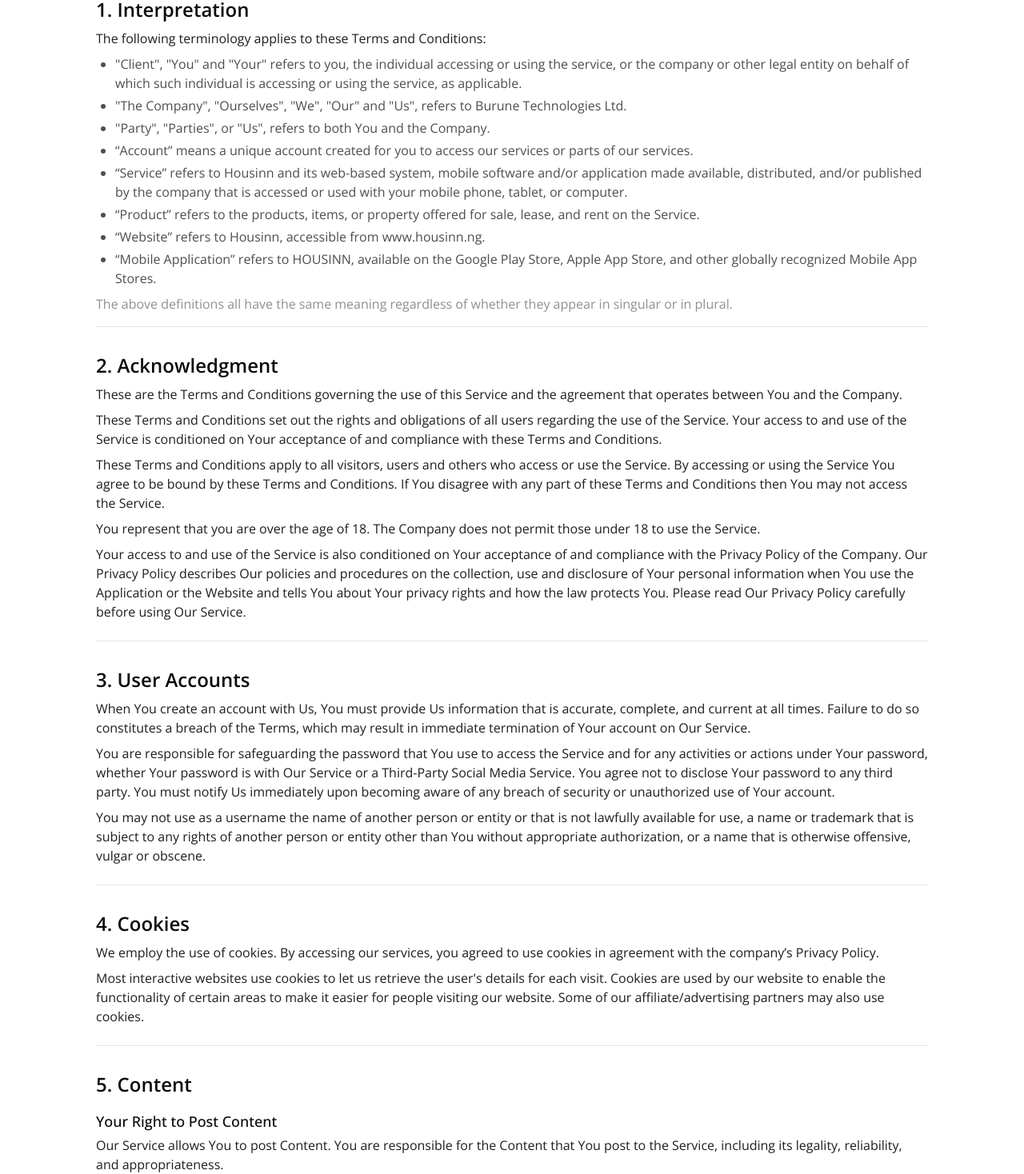
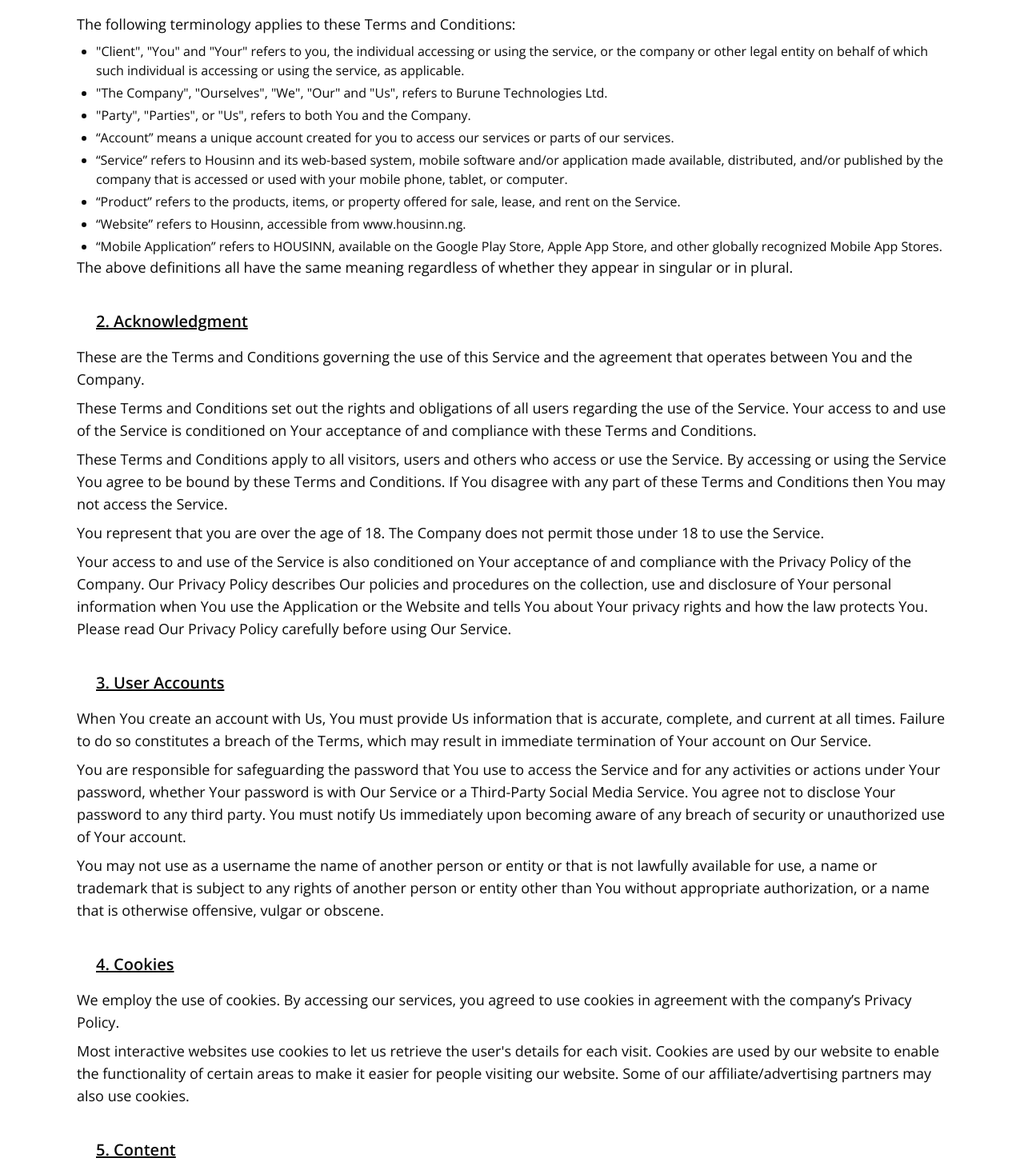
Before and after one commit to colloidOS/Housinn-for-Website, a Next.js app: page /terms-and-conditions in a window 1280 px wide. Shown: the part 302-1770 px from the top of the page at 80% size. Built offline with nearby package versions, Linux system fonts and the light colour scheme.

Commit message:
refactor: improved the terms and conditions

```diff
--- a/src/app/privacypolicy/components/PrivacyPolicyData.tsx
+++ b/src/app/privacy-policy/components/PrivacyPolicy.tsx
@@ -1,8 +1,8 @@
 import Wrapper from "@/components/ui/Wrapper";
-import { policySections } from "@/data/privacypolicy";
+import { policySections } from "@/data/privacy-policy";
 import React from "react";
 
-const PrivacyPolicyData: React.FC = () => {
+const PrivacyPolicy: React.FC = () => {
   return (
     <Wrapper>
       <h1 className="uppercase text-2xl font-bold text-center mb-6 underline">
@@ -60,4 +60,4 @@ const PrivacyPolicyData: React.FC = () => {
   );
 };
 
-export default PrivacyPolicyData;
+export default PrivacyPolicy;
--- a/src/app/privacypolicy/page.tsx
+++ b/src/app/privacy-policy/page.tsx
@@ -1,15 +1,16 @@
 "use client";
 import Navbar from "@/components/Navbar";
 import React from "react";
-import PrivacyPolicyData from "./components/PrivacyPolicyData";
+import PrivacyPolicy from "./components/PrivacyPolicy";
 
-const PrivacyPolicy = () => {
+
+const PrivacyPolicyPage = () => {
   return (
     <div>
       <Navbar colorScheme="alternate" />
-      <PrivacyPolicyData/>
+      <PrivacyPolicy/>
     </div>
   );
 };
 
-export default PrivacyPolicy;
+export default PrivacyPolicyPage;
--- a/src/app/terms-and-conditions/components/TermsAndConditionData.tsx
+++ b/src/app/terms-and-conditions/components/TermsAndConditions.tsx
@@ -2,11 +2,11 @@ import Wrapper from "@/components/ui/Wrapper";
 import termsContent from "@/data/terms-and-conditions";
 import React from "react";
 
-const TermsAndConditionsData = () => {
+const TermsAndConditions = () => {
   return (
     <Wrapper>
       <h1 className="uppercase text-2xl font-bold text-center mb-6 underline">
-        TERMS AND CONDITIONS
+        terms and conditions
       </h1>
       <p className="text-lg font-medium mb-2">
         Our Terms and Conditions were last updated on the 30th of October, 2024
@@ -15,16 +15,16 @@ const TermsAndConditionsData = () => {
         Welcome to BURUNE TECHNOLOGIES LTD!
       </p>
 
-      <div className="space-y-8 p-6">
+      <div className="">
         {termsContent.map((section, index) => (
-          <section key={index} className="border-b pb-4">
-            <h2 className="text-2xl font-semibold mb-2">
-              {index + 1}{". "}
-              {section.title}
+          <section key={index} className="mb-10">
+            <h2 className="text-xl underline pl-6 font-semibold mb-4">
+              {` ${index + 1}.
+              ${section.title}`}
             </h2>
 
             {section.content?.map((paragraph, idx) => (
-              <p key={idx} className="mb-2 text-gray-700">
+              <p key={idx} className="mb-2 text-lg text-gray-800">
                 {paragraph}
               </p>
             ))}
@@ -32,7 +32,7 @@ const TermsAndConditionsData = () => {
             {section.items && (
               <ul className="list-disc ml-6 space-y-1">
                 {section.items.map((item, idx) => (
-                  <li key={idx} className="text-gray-600">
+                  <li key={idx} className="text-normal text-base">
                     {item}
                   </li>
                 ))}
@@ -41,16 +41,16 @@ const TermsAndConditionsData = () => {
 
             {section.subtitles?.map((subtitle, subIdx) => (
               <div key={subIdx} className="mt-4">
-                <h3 className="text-lg font-medium mb-1">{subtitle.name}</h3>
+                <h3 className="text-lg font-semibold underline mb-1">{subtitle.name}</h3>
                 {subtitle.content.map((subParagraph, idx) => (
-                  <p key={idx} className="mb-2 text-gray-700">
+                  <p key={idx} className="mb-2 text-lg text-gray-800">
                     {subParagraph}
                   </p>
                 ))}
                 {subtitle.items && (
                   <ul className="list-disc ml-6 space-y-1">
                     {subtitle.items.map((subItem, idx) => (
-                      <li key={idx} className="text-gray-600">
+                      <li key={idx} className="text-gray-text-normal text-basetext-normal text-base800">
                         {subItem}
                       </li>
                     ))}
@@ -66,7 +66,7 @@ const TermsAndConditionsData = () => {
             ))}
 
             {section.footer && (
-              <p className="text-gray-500 mt-2">{section.footer.join(" ")}</p>
+              <p className="mb-2 text-lg text-gray-800">{section.footer.join(" ")}</p>
             )}
           </section>
         ))}
@@ -75,4 +75,4 @@ const TermsAndConditionsData = () => {
   );
 };
 
-export default TermsAndConditionsData;
+export default TermsAndConditions;
--- a/src/app/terms-and-conditions/page.tsx
+++ b/src/app/terms-and-conditions/page.tsx
@@ -1,15 +1,15 @@
-"use client"
+"use client";
 import Navbar from "@/components/Navbar";
 import React from "react";
-import TermsAndConditionsData from "./components/TermsAndConditionData";
+import TermsAndConditions from "./components/TermsAndConditions";
 
-const TermsAndCondition = () => {
+const TermsAndConditionsPage = () => {
   return (
     <div>
       <Navbar colorScheme="alternate" />
-      <TermsAndConditionsData />
+      <TermsAndConditions />
     </div>
   );
 };
 
-export default TermsAndCondition;
+export default TermsAndConditionsPage;
--- a/tsconfig.json
+++ b/tsconfig.json
@@ -30,6 +30,6 @@
     "src/app/dashboard/favorites/page.jsx",
     "src/app/dashboard/components/layout/pricing/index.tsx",
     "src/app/test/page.tsx"
-, "src/app/terms-and-conditions/components/TermsAndConditionData.tsx"  ],
+, "src/app/terms-and-conditions/components/TermsAndConditions.tsx"  ],
   "exclude": ["node_modules"]
 }
```
Also changed, not shown: src/data/privacy-policy.ts (renamed from src/data/privacypolicy.ts).
